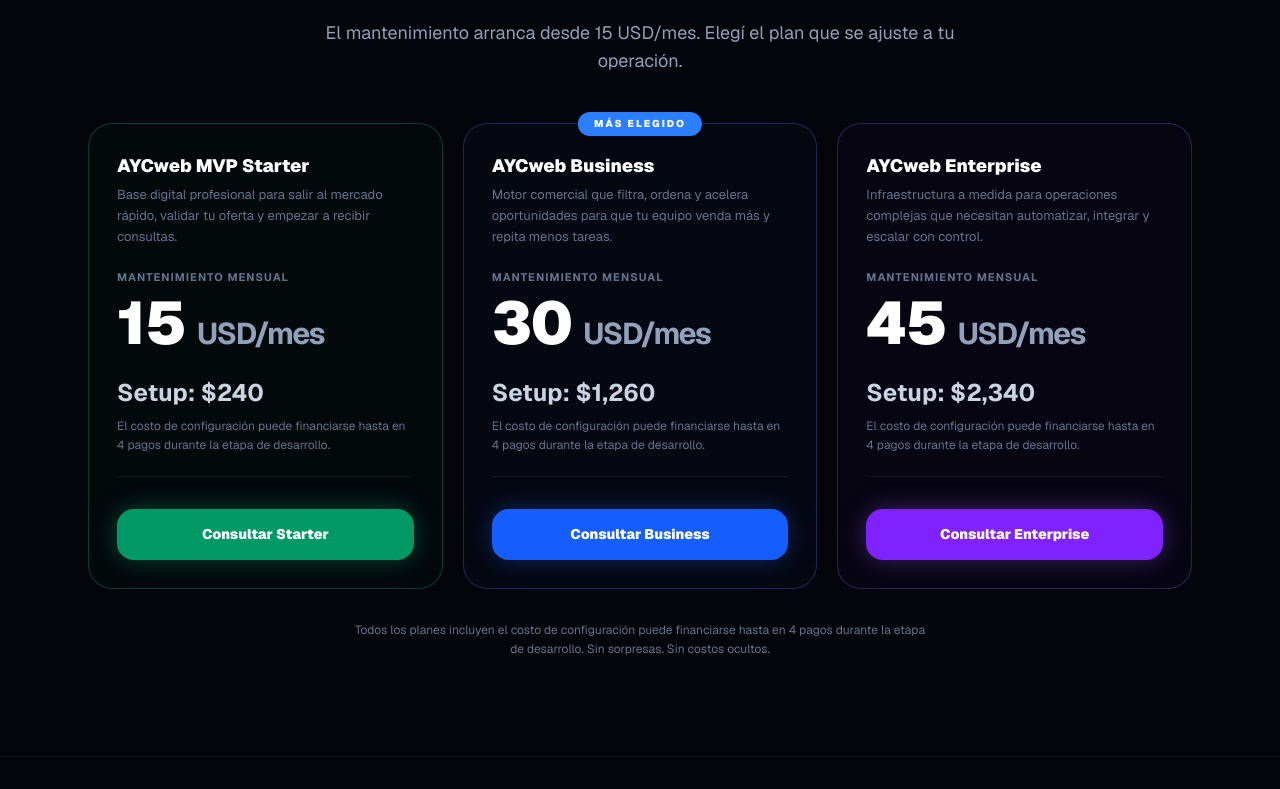
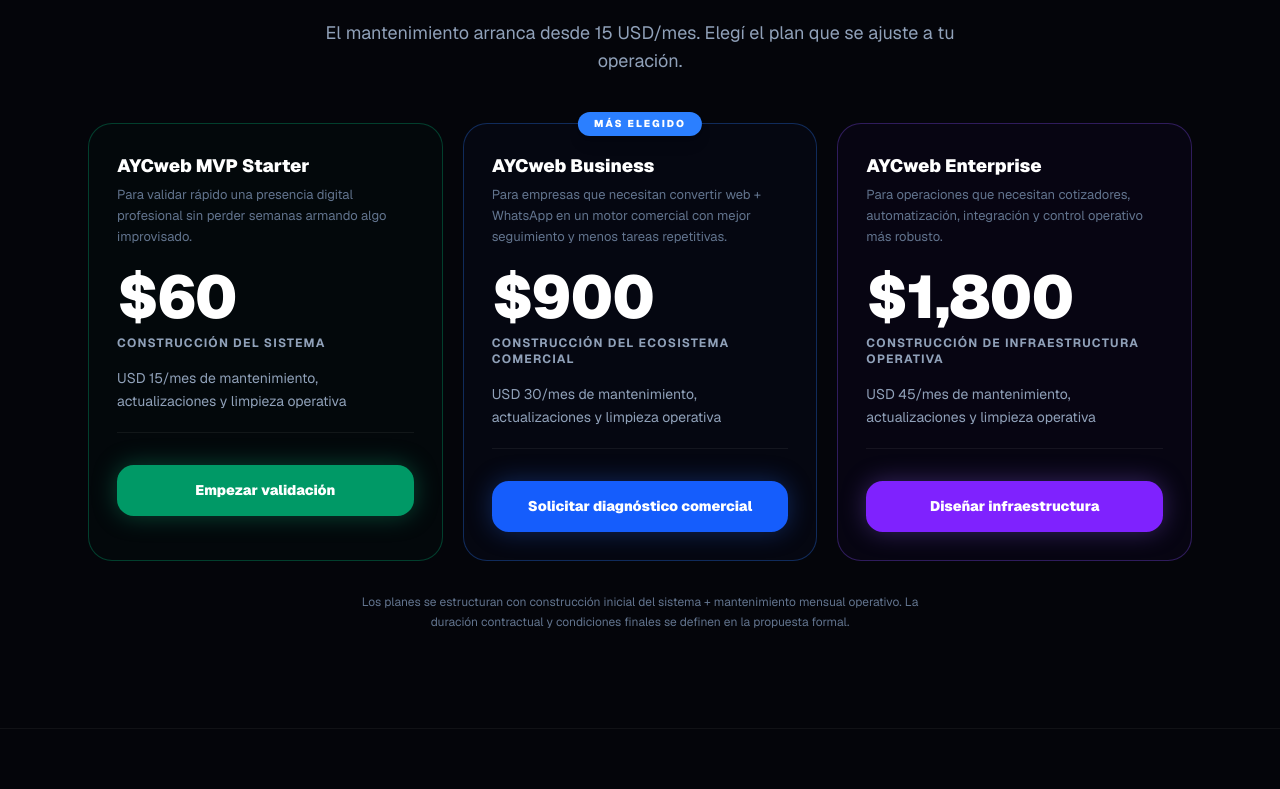
Before and after one commit to oscaramarilla/aycweb, a Next.js app: page /empresas in a window 1280 px wide. Shown: the part 4811-5600 px from the top of the page. Built offline with nearby package versions, Linux system fonts and the light colour scheme.

Commit message:
feat(home): ajustar presentacion de precios por construccion y mantenimiento

```diff
--- a/app/[lang]/(marketing)/page.tsx
+++ b/app/[lang]/(marketing)/page.tsx
@@ -4,7 +4,6 @@ import { FranjaClientes } from "@/components/social/FranjaClientes";
 import { buildWaLink } from "@/lib/config/contact";
 import { FILTRO_ADMISION_COPY } from "@/lib/config/copy/filtro-admision";
 import PricingCard from "@/components/pricing/PricingCard";
-import { PLANES_PRECIOS, TEXTO_FINANCIAMIENTO } from "@/lib/config/precios";
 
 // 1. CACHÉ ULTRARRÁPIDO: Guarda la página en los servidores globales de Vercel por 1 hora
 export const revalidate = 3600;
@@ -242,7 +241,7 @@ export default async function HomePage({ params }: { params: Promise<{ lang: str
         </div>
       </section>
 
-      {/* ================= SECCIÓN DE PRECIOS: Resumen estratégico con nueva jerarquía visual ================= */}
+      {/* ================= SECCIÓN DE PRECIOS: Construcción + Mantenimiento mensual ================= */}
       <section className="py-16 md:py-24 relative z-10 bg-[#04050a] border-b border-white/[0.05]">
         <div className="max-w-6xl mx-auto px-6">
           <div className="text-center mb-12">
@@ -259,8 +258,10 @@ export default async function HomePage({ params }: { params: Promise<{ lang: str
               planId="starter"
               accent="emerald"
               ctaHref={buildWaLink(`Hola Oscar, quiero agendar una Auditoría B2B para mi operación. Me interesa el plan Starter.`)}
-              ctaLabel="Consultar Starter"
-              tagline="Base digital profesional para salir al mercado rápido, validar tu oferta y empezar a recibir consultas."
+              ctaLabel="Empezar validación"
+              tagline="Para validar rápido una presencia digital profesional sin perder semanas armando algo improvisado."
+              constructionLabel="Construcción del sistema"
+              monthlyText="USD 15/mes de mantenimiento, actualizaciones y limpieza operativa"
             />
 
             <PricingCard
@@ -268,22 +269,26 @@ export default async function HomePage({ params }: { params: Promise<{ lang: str
               accent="blue"
               badge="MÁS ELEGIDO"
               ctaHref={buildWaLink(`Hola Oscar, quiero agendar una Auditoría B2B para mi operación. Me interesa el plan Business.`)}
-              ctaLabel="Consultar Business"
-              tagline="Motor comercial que filtra, ordena y acelera oportunidades para que tu equipo venda más y repita menos tareas."
+              ctaLabel="Solicitar diagnóstico comercial"
+              tagline="Para empresas que necesitan convertir web + WhatsApp en un motor comercial con mejor seguimiento y menos tareas repetitivas."
+              constructionLabel="Construcción del ecosistema comercial"
+              monthlyText="USD 30/mes de mantenimiento, actualizaciones y limpieza operativa"
             />
 
             <PricingCard
               planId="enterprise"
               accent="violet"
               ctaHref={buildWaLink(`Hola Oscar, quiero agendar una Auditoría B2B para mi operación. Me interesa el plan Enterprise.`)}
-              ctaLabel="Consultar Enterprise"
-              tagline="Infraestructura a medida para operaciones complejas que necesitan automatizar, integrar y escalar con control."
+              ctaLabel="Diseñar infraestructura"
+              tagline="Para operaciones que necesitan cotizadores, automatización, integración y control operativo más robusto."
+              constructionLabel="Construcción de infraestructura operativa"
+              monthlyText="USD 45/mes de mantenimiento, actualizaciones y limpieza operativa"
             />
           </div>
 
           <div className="text-center mt-8">
             <p className="text-[11px] md:text-xs text-slate-500 max-w-xl mx-auto leading-relaxed">
-              Todos los planes incluyen {TEXTO_FINANCIAMIENTO.toLowerCase()} Sin sorpresas. Sin costos ocultos.
+              Los planes se estructuran con construcción inicial del sistema + mantenimiento mensual operativo. La duración contractual y condiciones finales se definen en la propuesta formal.
             </p>
           </div>
         </div>
--- a/components/pricing/PricingCard.tsx
+++ b/components/pricing/PricingCard.tsx
@@ -1,13 +1,13 @@
 "use client";
 
-import { PLANES_PRECIOS, formatCurrencyUSD, TEXTO_FINANCIAMIENTO } from "@/lib/config/precios";
+import { PLANES_PRECIOS, formatCurrencyUSD } from "@/lib/config/precios";
 import type { PlanPrecio } from "@/lib/config/precios";
 
 export type PlanId = "starter" | "business" | "enterprise";
 
 interface PricingCardProps {
   planId: PlanId;
-  /** Precio del setup que se muestra (ej: 60 para starter en /oscar, 240 para starter normal) */
+  /** Precio de construcción que se muestra (ej: 60 para starter, 900 para business, 1800 para enterprise) */
   setupDisplay?: number;
   /** Badge opcional */
   badge?: string | null;
@@ -23,6 +23,10 @@ interface PricingCardProps {
   tagline?: string;
   /** Ideal para */
   ideal?: string;
+  /** Etiqueta de construcción (ej: "Construcción del sistema") */
+  constructionLabel?: string;
+  /** Texto de mantenimiento mensual (ej: "USD 15/mes de mantenimiento, actualizaciones y limpieza operativa") */
+  monthlyText?: string;
 }
 
 const accentMap: Record<string, { border: string; bg: string; text: string; btn: string }> = {
@@ -56,10 +60,12 @@ export default function PricingCard({
   features,
   tagline,
   ideal,
+  constructionLabel,
+  monthlyText,
 }: PricingCardProps) {
   const plan: PlanPrecio = PLANES_PRECIOS[planId];
   const ac = accentMap[accent] ?? accentMap.blue;
-  const setupVal = setupDisplay ?? plan.setupTotal;
+  const constructionVal = setupDisplay ?? plan.setupTotal;
 
   return (
     <article
@@ -73,35 +79,34 @@ export default function PricingCard({
 
       {/* NOMBRE DEL PLAN */}
       <h3 className="text-lg font-black text-white mb-1">{plan.nombre}</h3>
-      {tagline && <p className="text-[13px] text-slate-500 mb-4">{tagline}</p>}
+      {tagline && <p className="text-[13px] text-slate-500 mb-5 leading-relaxed">{tagline}</p>}
 
       {/* ===== NUEVA JERARQUÍA VISUAL ===== */}
 
-      {/* 1. DOMINANTE: Costo mensual */}
-      <div className="mb-2">
-        <span className="text-[11px] text-slate-500 uppercase tracking-widest font-bold">
-          Mantenimiento mensual
-        </span>
-        <div className="text-5xl md:text-6xl font-black text-white tracking-tight leading-none mt-1">
-          {plan.mantenimientoMensual} <span className="text-2xl md:text-3xl font-bold text-slate-400">USD/mes</span>
+      {/* 1. DOMINANTE: Precio de construcción */}
+      <div className="mb-1">
+        <div className="text-5xl md:text-6xl font-black text-white tracking-tight leading-none">
+          {formatCurrencyUSD(constructionVal)}
         </div>
       </div>
 
-      {/* 2. MEDIANO: Setup único */}
-      <div className="mt-4 mb-2">
-        <span className="text-xl md:text-2xl font-bold text-slate-300">
-          Setup: {formatCurrencyUSD(setupVal)}
+      {/* 2. Etiqueta de construcción */}
+      {constructionLabel && (
+        <span className="inline-block text-[11px] md:text-xs text-slate-400 uppercase tracking-widest font-bold mt-1 mb-4">
+          {constructionLabel}
         </span>
-      </div>
+      )}
 
-      {/* 3. TEXTO DESCRIPTIVO: Aclaración de financiamiento */}
-      <p className="text-[11px] md:text-xs text-slate-500 leading-relaxed mb-5">
-        {TEXTO_FINANCIAMIENTO}
-      </p>
+      {/* 3. Mantenimiento mensual separado (más pequeño) */}
+      {monthlyText && (
+        <p className="text-[13px] md:text-sm text-slate-400 leading-relaxed mb-5">
+          {monthlyText}
+        </p>
+      )}
 
       <div className="border-t border-white/[0.06] pt-4 mb-4" />
 
-      {/* Tagline opcional si no va arriba */}
+      {/* Tagline alternativo si no va arriba */}
       {!tagline && ideal && (
         <p className="text-sm text-slate-400 leading-relaxed mb-4">{ideal}</p>
       )}
--- a/lib/config/precios.ts
+++ b/lib/config/precios.ts
@@ -28,26 +28,26 @@ export const PLANES_PRECIOS: Record<string, PlanPrecio> = {
   starter: {
     id: 'starter',
     nombre: 'AYCweb MVP Starter',
-    setupTotal: 240,
+    setupTotal: 60,
     mantenimientoMensual: 15,
-    hitos: { anticipo: 48, definicion: 48, implementacion: 72, pruebas: 72 },
-    totalAnualInversion: 420,
+    hitos: { anticipo: 12, definicion: 12, implementacion: 18, pruebas: 18 },
+    totalAnualInversion: 240,
   },
   business: {
     id: 'business',
     nombre: 'AYCweb Business',
-    setupTotal: 1260,
+    setupTotal: 900,
     mantenimientoMensual: 30,
-    hitos: { anticipo: 252, definicion: 252, implementacion: 378, pruebas: 378 },
-    totalAnualInversion: 1620,
+    hitos: { anticipo: 180, definicion: 180, implementacion: 270, pruebas: 270 },
+    totalAnualInversion: 1260,
   },
   enterprise: {
     id: 'enterprise',
     nombre: 'AYCweb Enterprise',
-    setupTotal: 2340,
+    setupTotal: 1800,
     mantenimientoMensual: 45,
-    hitos: { anticipo: 468, definicion: 468, implementacion: 702, pruebas: 702 },
-    totalAnualInversion: 2880,
+    hitos: { anticipo: 360, definicion: 360, implementacion: 540, pruebas: 540 },
+    totalAnualInversion: 2340,
   },
 };
 
```
